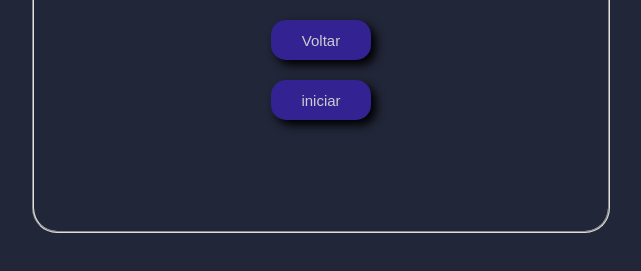
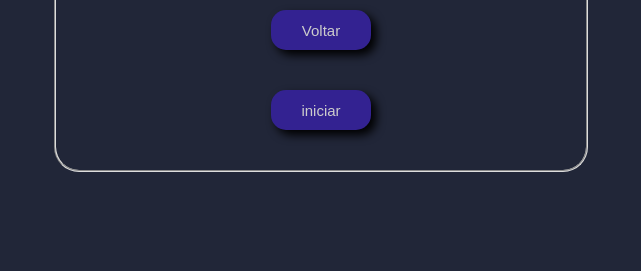
Before and after one commit to PedroC-Pires/AtJack, a plain HTML site: page at1.html in a window 1280 px wide. Shown: the part 287-558 px from the top of the page, without its empty margins (319-960 px from the left). Drawn offline with Linux system fonts and the light colour scheme; some packages are replaced by stand-ins of ours; a script that the page names is missing.

Commit message:
Update style.css

```diff
--- a/style.css
+++ b/style.css
@@ -10,7 +10,8 @@ body{
     border-radius: 15px;
     background-color: #332291;
     color: #ccc;
-    margin-top: 20px;
+    margin-bottom: 30px;
+    margin-top: 10px;
     margin-left: 2px;
     margin-right: 2px;
     box-shadow: 5px 5px 10px black;
@@ -34,8 +35,8 @@ body{
 }
 
 fieldset{
-    width: 550px;
-    height: 300px;
+    width: 40%;
+    height: auto;
     border-radius: 25px;
     color: #ddd;
     border-color: #ddd;
```
